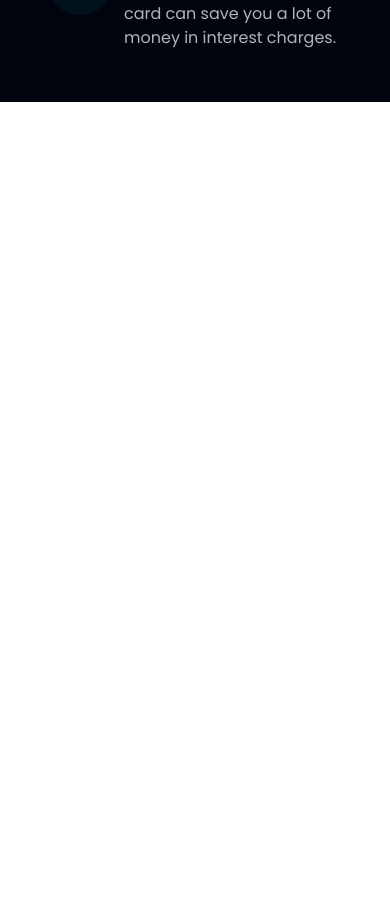
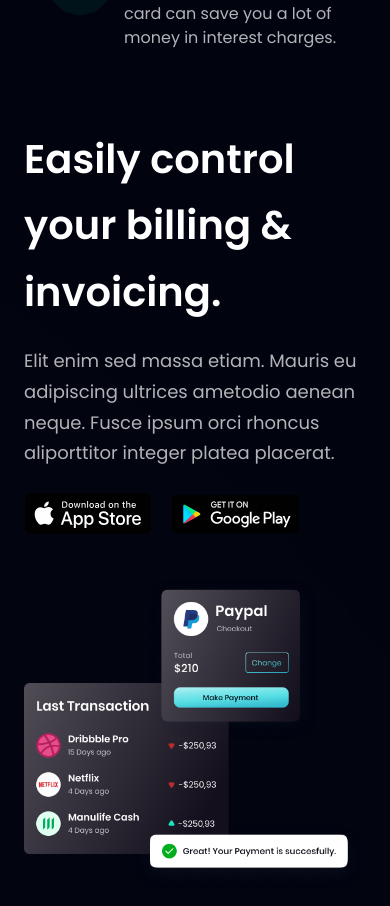
Before and after one commit to Ranita-Magar/bank-modern-app-using-react-js, a React (Vite) app: page / in a window 390 px wide. Shown: the part 2502-3408 px from the top of the page. Before the commit the page ends 2604 px from the top, so only its background shows below. Built offline with nearby package versions, Linux system fonts and the light colour scheme.

Commit message:
Creating responsive Business section

```diff
--- a/src/components/Billing.jsx
+++ b/src/components/Billing.jsx
@@ -1,11 +1,44 @@
-import React from 'react'
+import React from "react";
+import { apple, bill, google } from "../assets";
+import styles, { layout } from "../style";
 
-const Billing = () => {
-  return (
-    <div>
+const Billing = () => (
+  <section id="product" className={layout.sectionReverse}>
+    <div className={layout.sectionImgReverse}>
+      <img
+        src={bill}
+        alt="billing"
+        className="w-[100%] h-[100%] relative z-[5]"
+      />
+      <div className="absolute z-[3] -left-1/2 top-0 w-[50%] h-[50%] rounded-full white__gradient" />
 
+      <div className="absolute z-[0] -left-1/2 bottom-0 w-[50%] h-[50%] rounded-full pink__gradient" />
     </div>
-  )
-}
 
-export default Billing
+    <div className={layout.sectionInfo}>
+      <h2 className={styles.heading2}>
+        Easily control your <br className="sm:block hidden" /> billing &
+        invoicing.
+      </h2>
+      <p className={`${styles.paragraph} max-w-[470px] mt-5`}>
+        Elit enim sed massa etiam. Mauris eu adipiscing ultrices ametodio aenean
+        neque. Fusce ipsum orci rhoncus aliporttitor integer platea placerat.
+      </p>
+
+      <div className="flex flex-row flex-wrap sm:mt-10 mt-6">
+        <img
+          src={apple}
+          alt="apple-store"
+          className="w-[128px] h-[42px] object-contain mr-5 cursor-pointer"
+        />
+        <img
+          src={google}
+          alt="google-play"
+          className="w-[128px] h-[42px] object-contain mr-5 cursor-pointer"
+        />
+      </div>
+    </div>
+  </section>
+);
+
+export default Billing;
```
